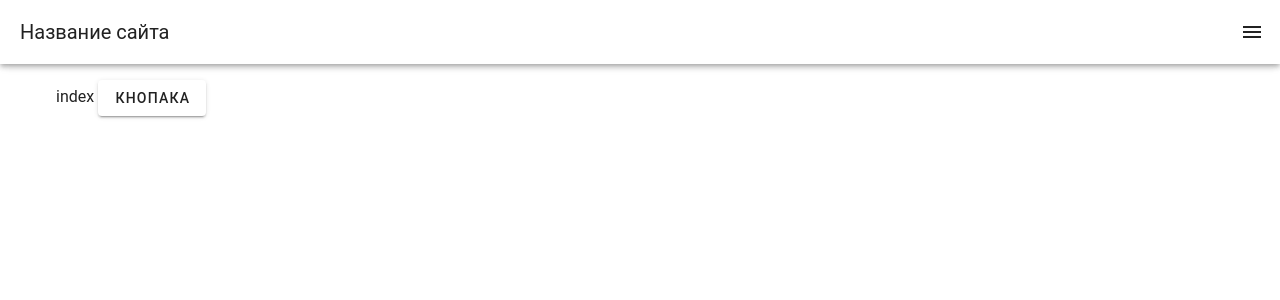
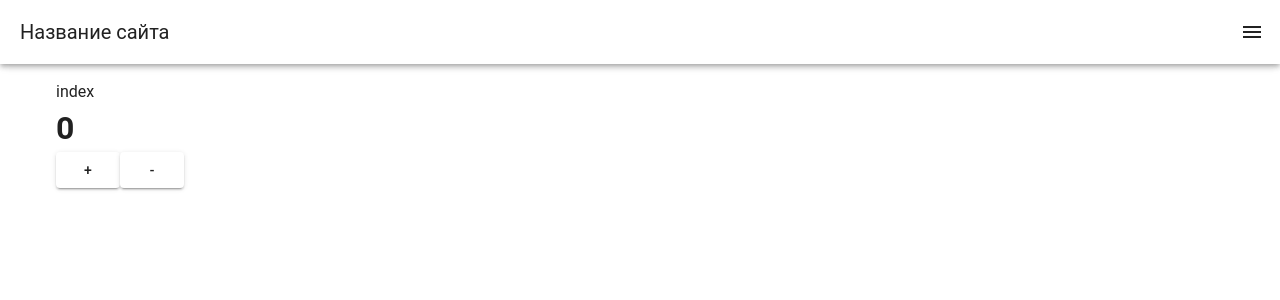
Before and after one commit to deaddymanny/test-project, a Nuxt app: page / in a window 1280 px wide. Shown: the top 300 px of the page. Built offline with nearby package versions, Linux system fonts and the light colour scheme.

Commit message:
add useCounter composable

```diff
--- /dev/null
+++ b/composables/useCounter.ts
@@ -0,0 +1,23 @@
+export const useCounter = () => {
+  const count = useState<number>("count", () => 0);
+
+  function increment() {
+    if (count.value > 9) {
+      console.error("Максимальное количество пользователей, уже 9 !!!");
+      return;
+    }
+    count.value++;
+  }
+  function decrement() {
+    if (count.value < 1) {
+      console.error("Минимальное количество пользователей, уже 0 !!!");
+      return;
+    }
+    count.value--;
+  }
+  return {
+    count: readonly(count),
+    increment,
+    decrement,
+  };
+};
--- a/pages/cabinet/index.vue
+++ b/pages/cabinet/index.vue
@@ -1 +1,9 @@
-<template>cabinet index</template>
+<script setup lang="ts">
+const { count } = useCounter();
+</script>
+<template>
+  <div>
+    cabinet index
+    {{ count }}
+  </div>
+</template>
--- a/pages/index.vue
+++ b/pages/index.vue
@@ -1,4 +1,16 @@
+<script setup lang="ts">
+//Старый метод
+// const counterObj = useCounter();
+// console.log(counterObj.count);
+
+//Новый
+const { count, increment, decrement } = useCounter();
+</script>
 <template>
-  index
-  <v-btn> Кнопака </v-btn>
+  <div>
+    index
+    <h1>{{ count }}</h1>
+    <v-btn @click="increment"> + </v-btn>
+    <v-btn @click="decrement"> - </v-btn>
+  </div>
 </template>
--- a/pages/login.vue
+++ b/pages/login.vue
@@ -1,23 +1,26 @@
-<script setup lang = "ts">
-
+<script setup lang="ts">
 let email = ref<string>("");
-let password =  ref<string>("");
+let password = ref<string>("");
 
 function submit() {
-    console.log('submit, data:');
-    console.log(email.value, password.value);
+  console.log("submit, data:");
+  console.log(email.value, password.value);
+}
 
-}
-function hover(){
-    console.log('hover');
+function hover() {
+  console.log("hover");
 }
 </script>
 <template>
-    <v-row class ="d-flex justify-center">
-        <v-col cols = "4">
-            <v-text-field v-model = "email" label ="email" type = "email"></v-text-field>
-            <v-text-field v-model = "password" label ="password" type = "password"></v-text-field>
-            <v-btn @click = "submit">Enter</v-btn>
-        </v-col>
-    </v-row>
+  <v-row class="d-flex justify-center">
+    <v-col cols="4">
+      <v-text-field v-model="email" label="email" type="email"></v-text-field>
+      <v-text-field
+        v-model="password"
+        label="password"
+        type="password"
+      ></v-text-field>
+      <v-btn @click="submit">Enter</v-btn>
+    </v-col>
+  </v-row>
 </template>
```
